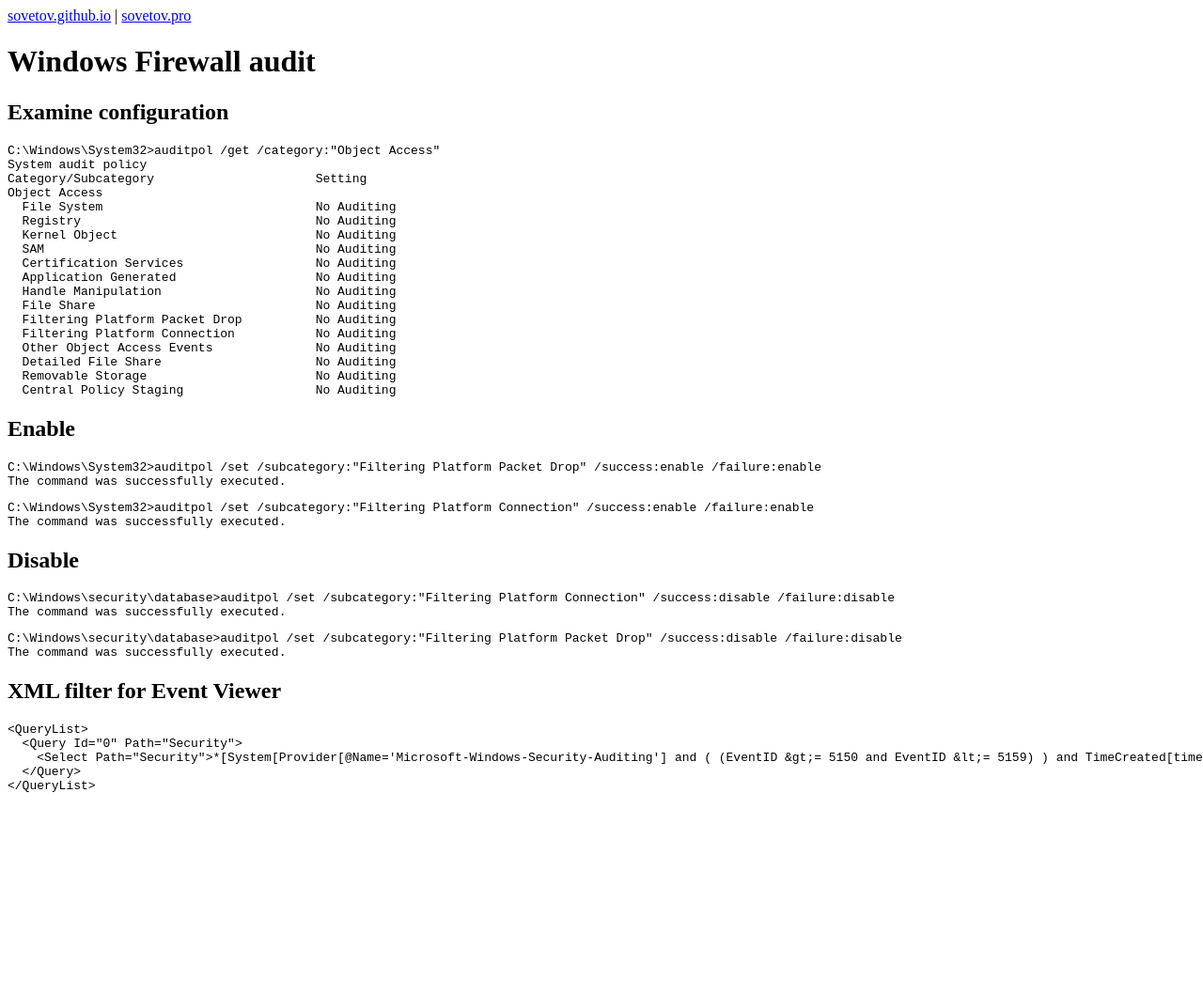
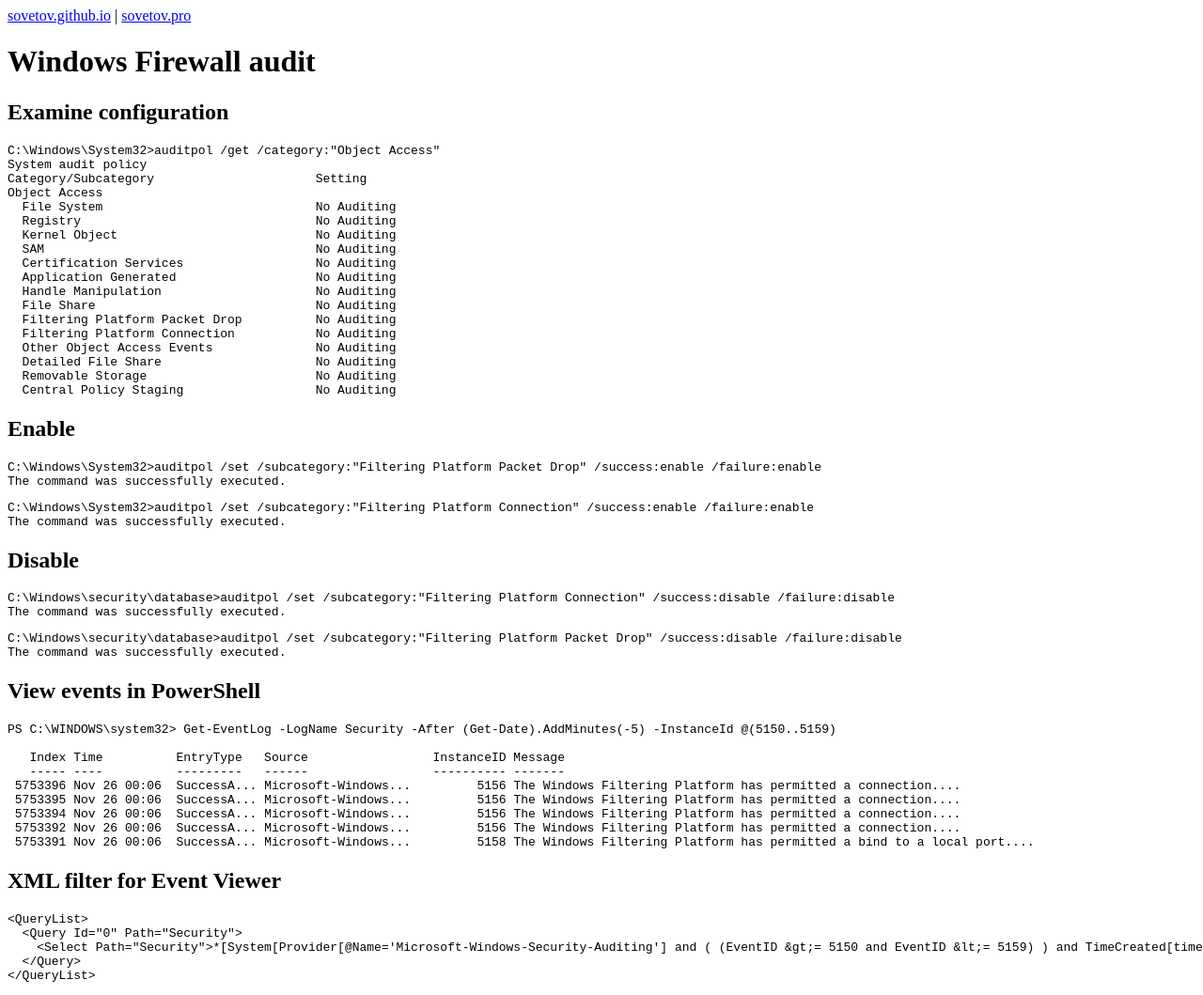
Before and after one commit to sovetov/sovetov.github.io, a Jekyll site: the page built from windows-firewall-audit.md, in a window 1280 px wide. Shown: the whole page at 94% size. Built offline with Jekyll 4.4.1, drawn with Linux system fonts in a browser that asks for light colours; our own code applies the rules of GitHub Pages for plain Markdown files; before the commit the page ends 900 px from its top, so only the background shows below that.

Commit message:
Add PowerShell command to view Windows Events

````diff
--- a/windows-firewall-audit.md
+++ b/windows-firewall-audit.md
@@ -47,6 +47,20 @@ C:\Windows\security\database>auditpol /set /subcategory:"Filtering Platform Pack
 The command was successfully executed.
 ```
 
+## View events in PowerShell
+
+```powershell
+PS C:\WINDOWS\system32> Get-EventLog -LogName Security -After (Get-Date).AddMinutes(-5) -InstanceId @(5150..5159)
+
+   Index Time          EntryType   Source                 InstanceID Message
+   ----- ----          ---------   ------                 ---------- -------
+ 5753396 Nov 26 00:06  SuccessA... Microsoft-Windows...         5156 The Windows Filtering Platform has permitted a connection....
+ 5753395 Nov 26 00:06  SuccessA... Microsoft-Windows...         5156 The Windows Filtering Platform has permitted a connection....
+ 5753394 Nov 26 00:06  SuccessA... Microsoft-Windows...         5156 The Windows Filtering Platform has permitted a connection....
+ 5753392 Nov 26 00:06  SuccessA... Microsoft-Windows...         5156 The Windows Filtering Platform has permitted a connection....
+ 5753391 Nov 26 00:06  SuccessA... Microsoft-Windows...         5158 The Windows Filtering Platform has permitted a bind to a local port....
+```
+
 ## XML filter for Event Viewer
 
 ```xml
````
